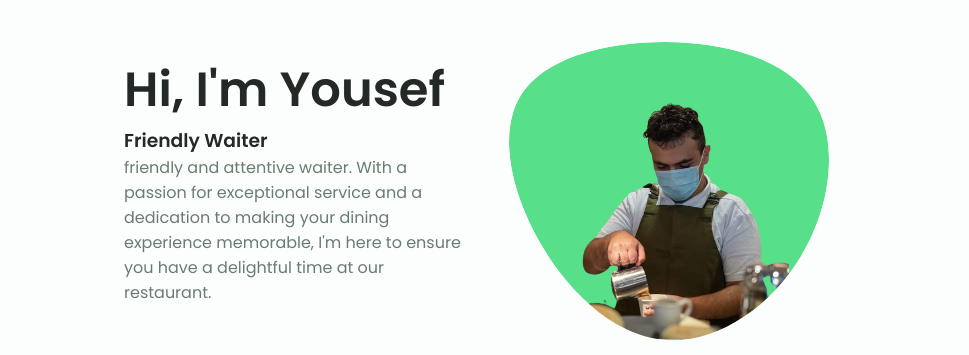
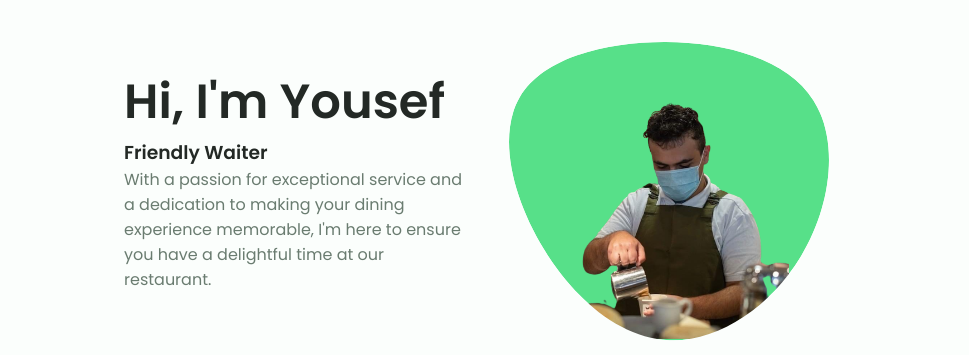
Before and after one commit to hisham-111/Yussef-portfoliio, a plain HTML site: page index.html in a window 1280 px wide. Shown: the part 142-497 px from the top of the page, 184-1153 px from the left. Drawn offline with nearby package versions, Linux system fonts and the light colour scheme.

Commit message:
edit on services

```diff
--- a/index.html
+++ b/index.html
@@ -126,10 +126,9 @@
               <h1 class="home__title">Hi, I'm Yousef</h1>
               <h3 class="home__subtitle">Friendly Waiter</h3>
               <p class="home__description">
-                friendly and attentive waiter. With a passion for exceptional
-                service and a dedication to making your dining experience
-                memorable, I'm here to ensure you have a delightful time at our
-                restaurant.
+                With a passion for exceptional service and a dedication to
+                making your dining experience memorable, I'm here to ensure you
+                have a delightful time at our restaurant.
               </p>
             </div>
           </div>
@@ -663,7 +662,7 @@
             <div class="services__modal">
               <div class="services__modal-content">
                 <h4 class="services__modal-title">
-                  Respectful and Professional Interaction
+                  Respectful and Professional
                 </h4>
 
                 <i class="uil uil-times services__modal-close"> </i>
```
